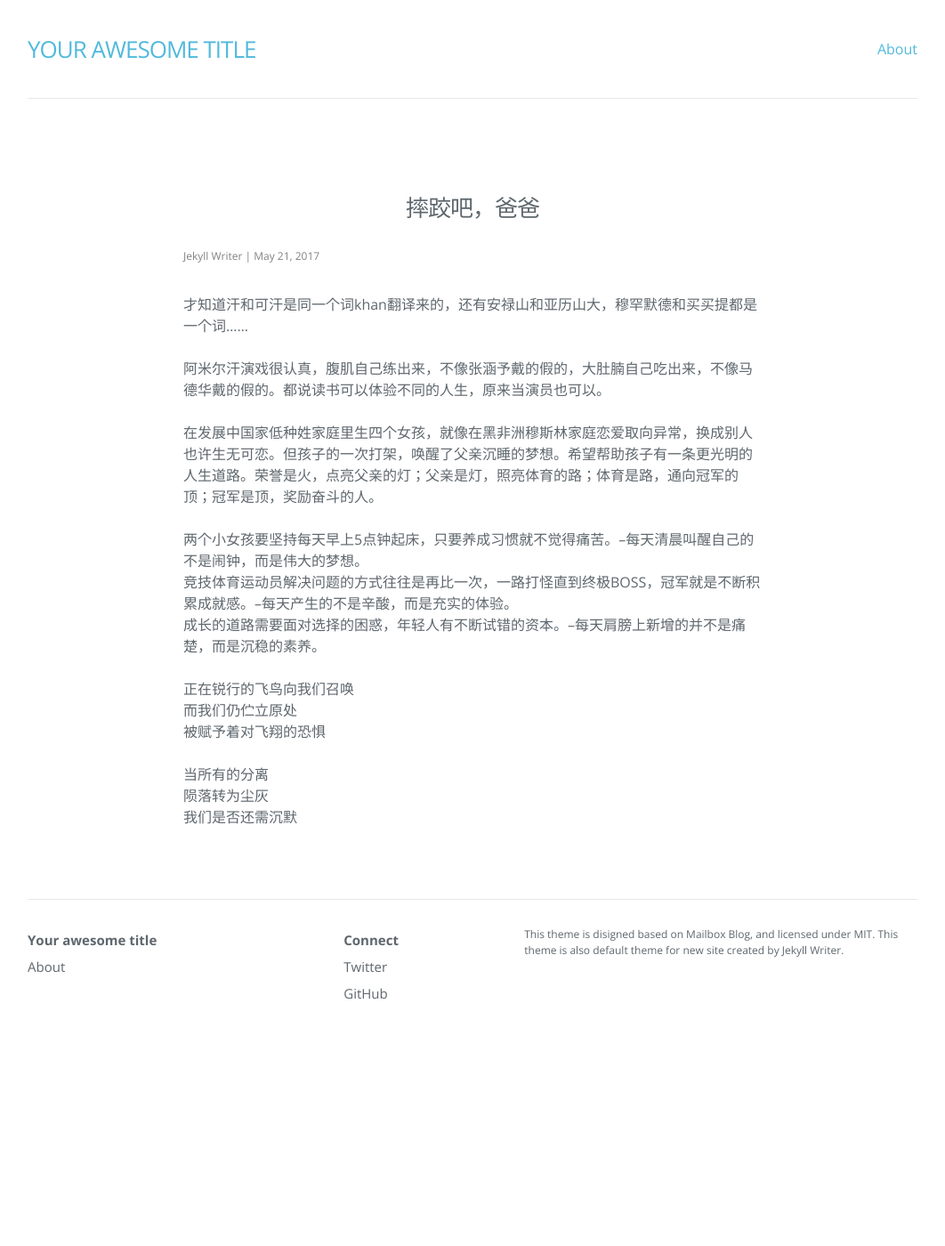
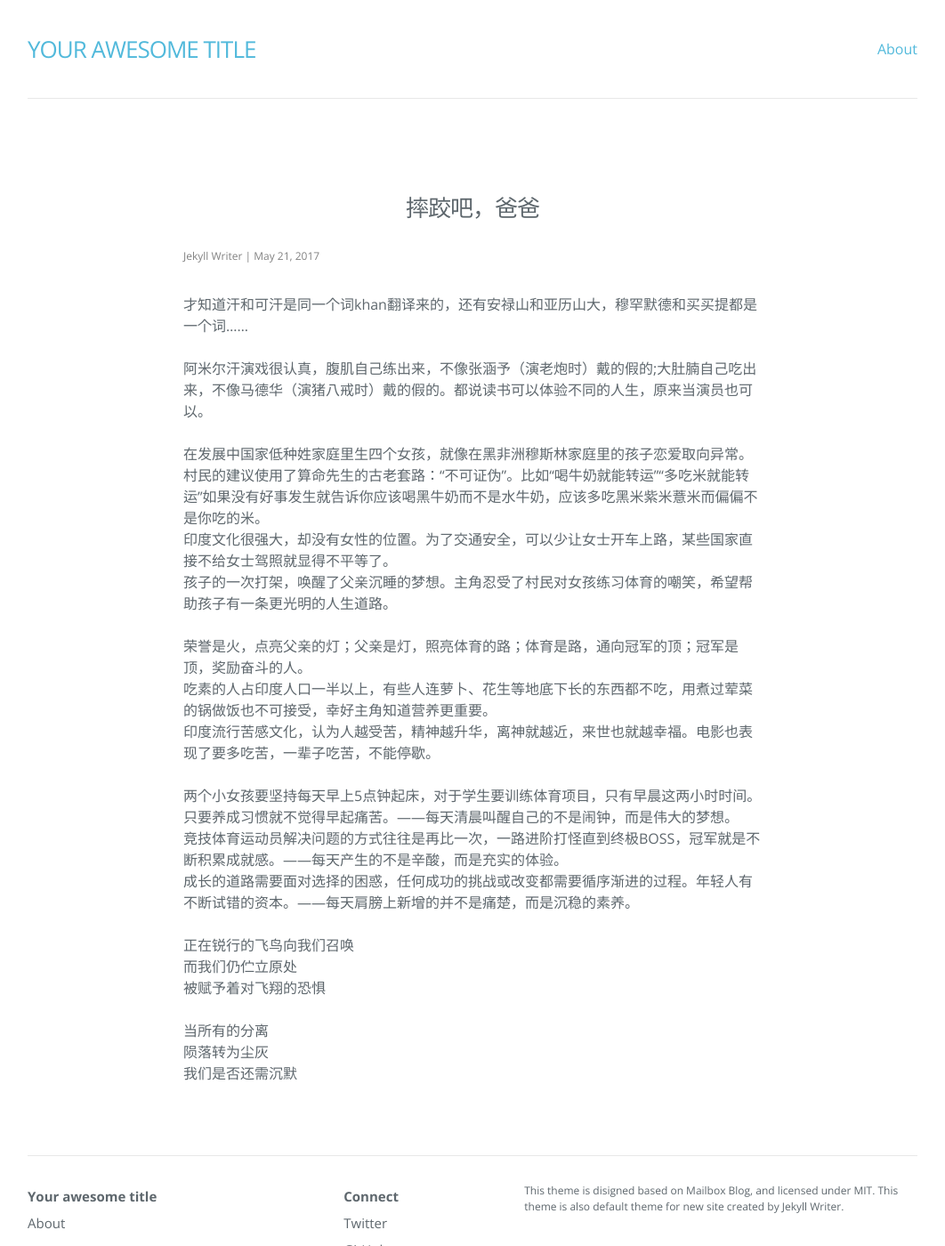
Before and after one commit to hebbank/aceo, a Jekyll site: the page built from _posts/2017-05-21-sj.md, in a window 1280 px wide and 1400 px high. Shown: the whole window at 89% size, without its empty margins (109-1171 px from the left). Built offline with Jekyll 4.4.1, drawn with Linux system fonts in a browser that asks for light colours; nearby versions of some CDN libraries.

Commit message:
Update 摔跤吧，爸爸

```diff
--- a/_posts/2017-05-21-sj.md
+++ b/_posts/2017-05-21-sj.md
@@ -6,13 +6,20 @@ tags: ''
 ---
 才知道汗和可汗是同一个词khan翻译来的，还有安禄山和亚历山大，穆罕默德和买买提都是一个词……
 
-阿米尔汗演戏很认真，腹肌自己练出来，不像张涵予戴的假的，大肚腩自己吃出来，不像马德华戴的假的。都说读书可以体验不同的人生，原来当演员也可以。
+阿米尔汗演戏很认真，腹肌自己练出来，不像张涵予（演老炮时）戴的假的;大肚腩自己吃出来，不像马德华（演猪八戒时）戴的假的。都说读书可以体验不同的人生，原来当演员也可以。
 
-在发展中国家低种姓家庭里生四个女孩，就像在黑非洲穆斯林家庭恋爱取向异常，换成别人也许生无可恋。但孩子的一次打架，唤醒了父亲沉睡的梦想。希望帮助孩子有一条更光明的人生道路。荣誉是火，点亮父亲的灯；父亲是灯，照亮体育的路；体育是路，通向冠军的顶；冠军是顶，奖励奋斗的人。
+在发展中国家低种姓家庭里生四个女孩，就像在黑非洲穆斯林家庭里的孩子恋爱取向异常。
+村民的建议使用了算命先生的古老套路：“不可证伪”。比如“喝牛奶就能转运”“多吃米就能转运”如果没有好事发生就告诉你应该喝黑牛奶而不是水牛奶，应该多吃黑米紫米薏米而偏偏不是你吃的米。
+印度文化很强大，却没有女性的位置。为了交通安全，可以少让女士开车上路，某些国家直接不给女士驾照就显得不平等了。
+孩子的一次打架，唤醒了父亲沉睡的梦想。主角忍受了村民对女孩练习体育的嘲笑，希望帮助孩子有一条更光明的人生道路。
 
-两个小女孩要坚持每天早上5点钟起床，只要养成习惯就不觉得痛苦。--每天清晨叫醒自己的不是闹钟，而是伟大的梦想。
-竞技体育运动员解决问题的方式往往是再比一次，一路打怪直到终极BOSS，冠军就是不断积累成就感。--每天产生的不是辛酸，而是充实的体验。
-成长的道路需要面对选择的困惑，年轻人有不断试错的资本。--每天肩膀上新增的并不是痛楚，而是沉稳的素养。
+荣誉是火，点亮父亲的灯；父亲是灯，照亮体育的路；体育是路，通向冠军的顶；冠军是顶，奖励奋斗的人。
+吃素的人占印度人口一半以上，有些人连萝卜、花生等地底下长的东西都不吃，用煮过荤菜的锅做饭也不可接受，幸好主角知道营养更重要。
+印度流行苦感文化，认为人越受苦，精神越升华，离神就越近，来世也就越幸福。电影也表现了要多吃苦，一辈子吃苦，不能停歇。
+
+两个小女孩要坚持每天早上5点钟起床，对于学生要训练体育项目，只有早晨这两小时时间。只要养成习惯就不觉得早起痛苦。——每天清晨叫醒自己的不是闹钟，而是伟大的梦想。
+竞技体育运动员解决问题的方式往往是再比一次，一路进阶打怪直到终极BOSS，冠军就是不断积累成就感。——每天产生的不是辛酸，而是充实的体验。
+成长的道路需要面对选择的困惑，任何成功的挑战或改变都需要循序渐进的过程。年轻人有不断试错的资本。——每天肩膀上新增的并不是痛楚，而是沉稳的素养。
 
 正在锐行的飞鸟向我们召唤
 而我们仍伫立原处
```
